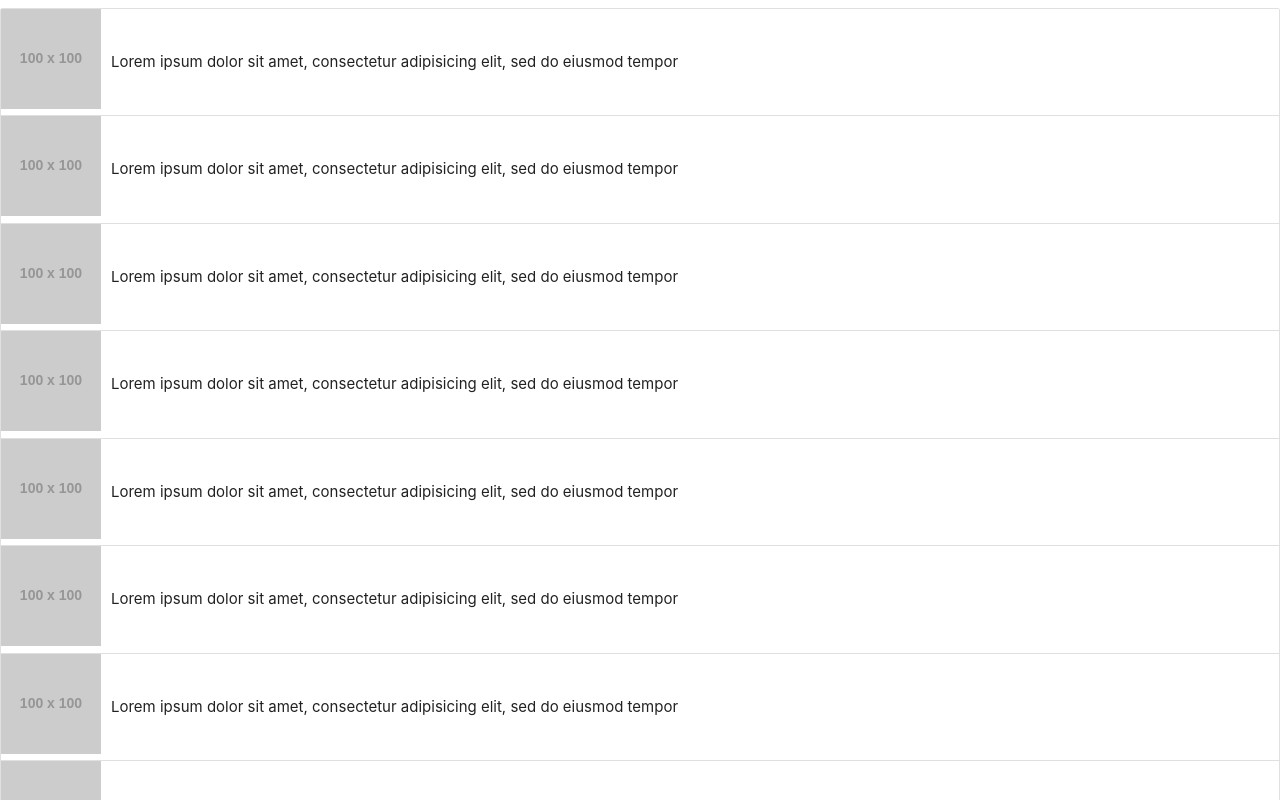
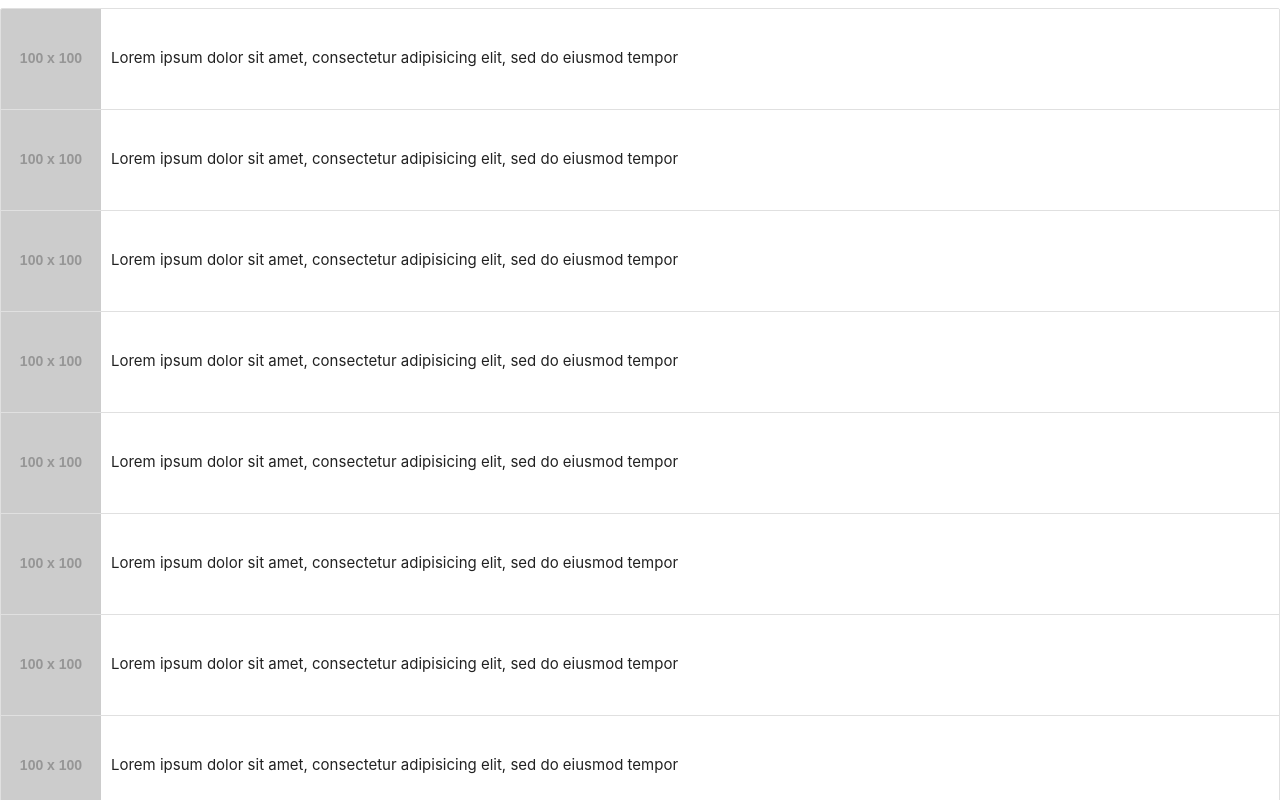
Before and after one commit to Toya-Onodera/cookpad-internship-2020-summer-pbl, a React (Create React App) app in the folder client/: page / in a window 1280 px wide. Shown: the top 800 px of the page. Built offline with nearby package versions, Linux system fonts and the light colour scheme.

Commit message:
レシピのスタイルにずっとあった謎の余白を修正

```diff
--- a/client/src/assets/stylesheets/styles.css
+++ b/client/src/assets/stylesheets/styles.css
@@ -44,6 +44,10 @@
     display: flex;
     align-items: center;
     padding: 10px;
+}
+
+.molecules-list-children > div:first-child {
+    height: 100px;
 }
 
 .molecule-modal-back-layer {
```
